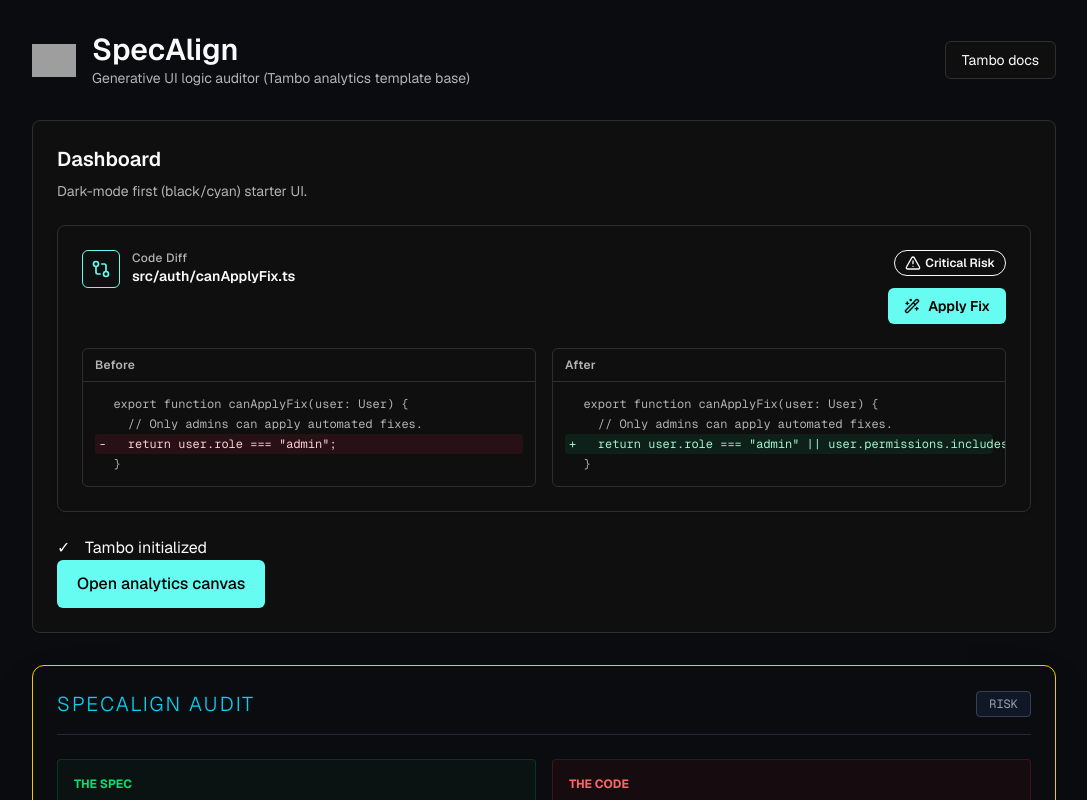
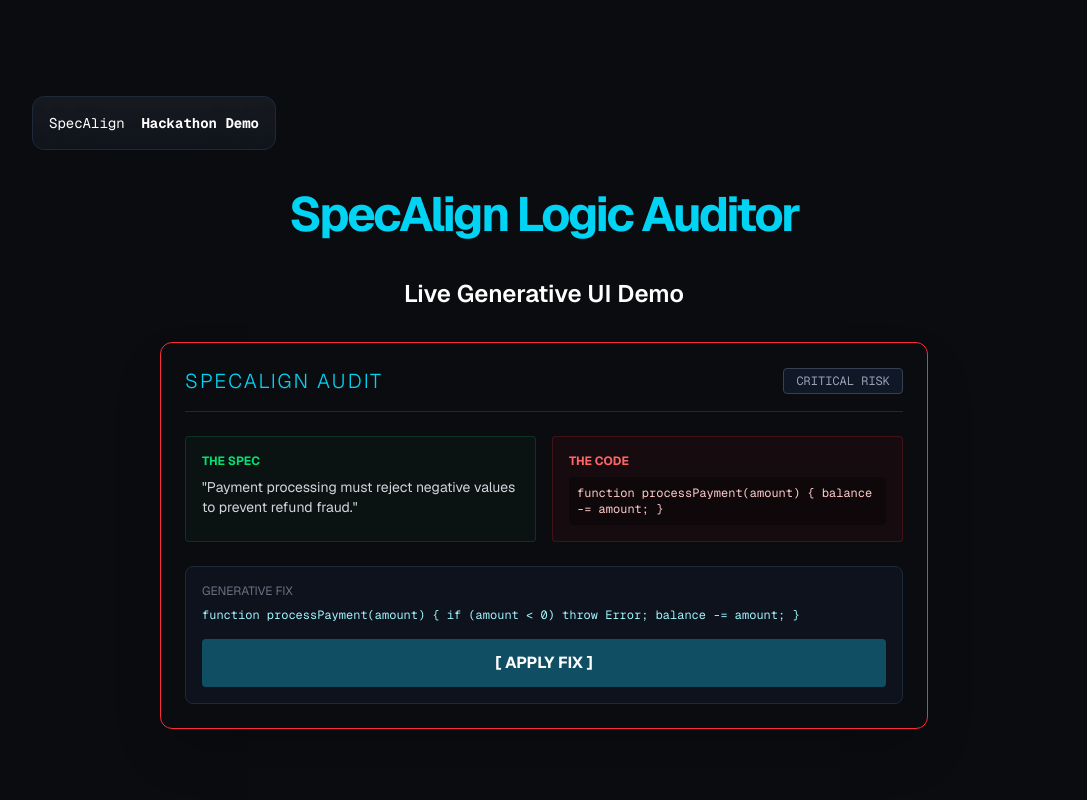
Before and after one commit to Sindhuja16-coder/specalign, a Next.js app: page / in a window 1280 px wide. Shown: the top 800 px of the page, without its empty margins (96-1183 px from the left). Built offline with nearby package versions, Linux system fonts and the light colour scheme; no server answers; grey boxes are pictures that could not be loaded.

Commit message:
Refactor Home component and update imports
Refactor Home component layout and update GenerativePanel import.

```diff
--- a/src/app/page.tsx
+++ b/src/app/page.tsx
@@ -1,88 +1,38 @@
-import { ApiKeyCheck } from "@/components/ApiKeyCheck";
-import { SpecAlignCard, type DiffLine } from "@/components/SpecAlignCard";
-import { GenerativePanel } from "@/components/generative";
-import Image from "next/image";
+import { GenerativePanel } from "@/components/generative/GenerativePanel";
 
 export default function Home() {
-  const before: DiffLine[] = [
-    { kind: "context", text: "export function canApplyFix(user: User) {" },
-    { kind: "context", text: "  // Only admins can apply automated fixes." },
-    { kind: "remove", text: "  return user.role === \"admin\";" },
-    { kind: "context", text: "}" },
-  ];
-
-  const after: DiffLine[] = [
-    { kind: "context", text: "export function canApplyFix(user: User) {" },
-    { kind: "context", text: "  // Only admins can apply automated fixes." },
-    {
-      kind: "add",
-      text: "  return user.role === \"admin\" || user.permissions.includes(\"specalign:apply\");",
-    },
-    { kind: "context", text: "}" },
-  ];
-
   return (
-    <div className="min-h-screen bg-background p-8 font-[family-name:var(--font-geist-sans)]">
-      <main className="mx-auto w-full max-w-5xl space-y-8">
-        <header className="flex items-center justify-between gap-4">
-          <div className="flex items-center gap-4">
-            <a href="https://tambo.co" target="_blank" rel="noopener noreferrer">
-              <Image
-                src="/Octo-Icon.svg"
-                alt="Tambo AI"
-                width={44}
-                height={44}
-                priority
-              />
-            </a>
-            <div>
-              <h1 className="text-3xl font-semibold text-foreground">
-                SpecAlign
-              </h1>
-              <p className="text-sm text-muted-foreground">
-                Generative UI logic auditor (Tambo analytics template base)
+    <main className="flex min-h-screen flex-col items-center justify-center bg-[#0B0C10] p-24 text-white">
+      <div className="z-10 max-w-5xl w-full items-center justify-between font-mono text-sm lg:flex">
+        <p className="fixed left-0 top-0 flex w-full justify-center border-b border-gray-800 bg-gradient-to-b from-zinc-800/30 pb-6 pt-8 backdrop-blur-2xl lg:static lg:w-auto lg:rounded-xl lg:border lg:bg-gray-800/30 lg:p-4">
+          SpecAlign &nbsp;
+          <code className="font-mono font-bold">Hackathon Demo</code>
         </p>
       </div>
+
+      <div className="relative flex place-items-center my-10">
+        <h1 className="text-4xl font-bold tracking-tighter sm:text-5xl text-cyan-400">
+          SpecAlign Logic Auditor
+        </h1>
       </div>
 
-          <a
-            href="https://tambo.co/docs"
-            target="_blank"
-            rel="noopener noreferrer"
-            className="rounded-md border border-border bg-card px-4 py-2 text-sm text-card-foreground hover:bg-accent"
-          >
-            Tambo docs
-          </a>
-        </header>
+      <div className="mb-32 grid text-center lg:max-w-5xl lg:w-full lg:mb-0 lg:grid-cols-1 lg:text-left">
+        <h2 className="mb-3 text-2xl font-semibold text-center mb-8">
+          Live Generative UI Demo
+        </h2>
 
-        <section className="rounded-lg border border-border bg-card p-6">
-          <h2 className="text-xl font-semibold text-card-foreground">
-            Dashboard
-          </h2>
-          <p className="mt-2 text-sm text-muted-foreground">
-            Dark-mode first (black/cyan) starter UI.
-          </p>
-
-          <div className="mt-6 space-y-6">
-            <SpecAlignCard
-              filePath="src/auth/canApplyFix.ts"
-              before={before}
-              after={after}
+        {/* THIS IS THE FIXED COMPONENT WITH DATA */}
+        <div className="w-full max-w-3xl mx-auto">
+          <GenerativePanel
+            status="DRIFT_DETECTED"
+            severity="CRITICAL"
+            specRequirement="Payment processing must reject negative values to prevent refund fraud."
+            codeImplementation="function processPayment(amount) { balance -= amount; }"
+            suggestedFix="function processPayment(amount) { if (amount < 0) throw Error; balance -= amount; }"
+            reasoning="The original code allows negative amounts, which would effectively add money to the user's wallet instead of subtracting it."
           />
-
-            <ApiKeyCheck>
-              <a
-                href="/chat"
-                className="inline-flex items-center justify-center rounded-md bg-primary px-5 py-3 text-base font-medium text-primary-foreground hover:opacity-90"
-              >
-                Open analytics canvas
-              </a>
-            </ApiKeyCheck>
         </div>
-        </section>
-
-        <GenerativePanel />
+      </div>
     </main>
-    </div>
   );
 }
```
Lines whose indentation alone changed are shown as unchanged.
